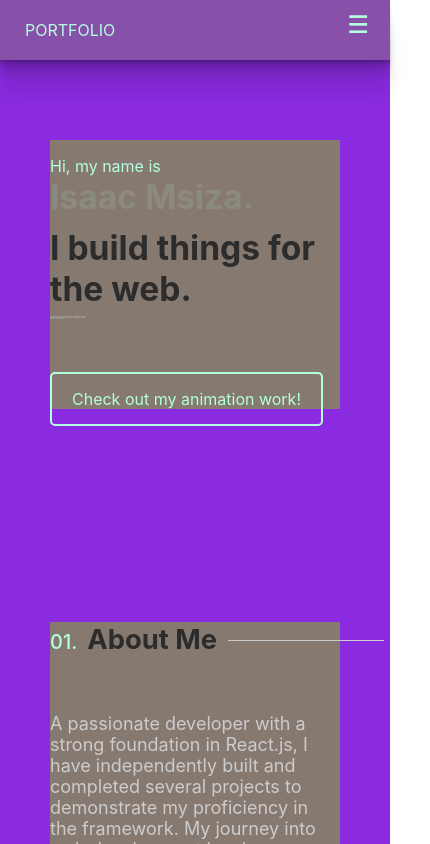
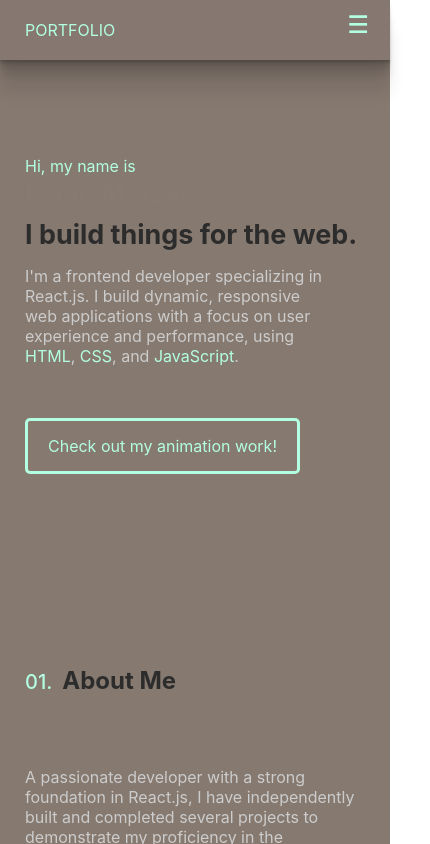
Before and after one commit to ITMsiza/portfolio, a React (Create React App) app: page / in a window 390 px wide. Shown: the top 844 px of the page, 430 px wide, since content can reach past the window. Built offline with nearby package versions, Linux system fonts and the light colour scheme.

Commit message:
modified file

```diff
--- a/src/App.css
+++ b/src/App.css
@@ -305,7 +305,7 @@
   border-radius: 0.313rem;
   border-style: solid;
   border-color: #b3ffe1;
-  border-width: 0.125rem;
+  border-width: 0.8vw;
   color: #b3ffe1;
   text-decoration: none;
   transition: transform 5s;
@@ -343,7 +343,7 @@
 }
 
 .aboutSection span {
-  font-size: 1.25rem;
+  font-size: 20px;
   font-weight: 500;
 }
 
@@ -371,7 +371,6 @@
 
 .aboutSection h2 {
   color: rgba(44, 44, 44, 1);
-  font-size: 27.396Px;
 }
 
 .aboutLine {
@@ -456,6 +455,7 @@
 .workSection span {
   font-size: 1.25rem;
   font-weight: 500;
+  color: #b3ffe1;
 }
 
 .firstClass {
@@ -463,7 +463,7 @@
   margin: 0 auto;
 }
 
-.firstClass h2 {
+.workSection h2 {
   color: rgba(44, 44, 44, 1);
 }
 
@@ -498,6 +498,7 @@
   background-color: rgb(150, 141, 134);
   border-radius: 0.313rem;
   width: 100%;
+  min-width: 10px;
   height: auto;
   z-index: 999;
   box-shadow: rgba(0, 0, 0, 0.19) 0px 10px 20px, rgba(0, 0, 0, 0.23) 0px 6px 6px;
@@ -527,7 +528,7 @@
 
 .javaProjects .fontAwesomeIconGit {
   font-size: 1.563rem;
-  color:rgba(44, 44, 44, 1);
+  color: rgba(44, 44, 44, 1);
   transition: color;
   position: absolute;
   top: 2.4rem;
@@ -761,7 +762,7 @@
 .contactSection p {
   color: #cccccc;
   width: 40%;
-  min-width: 380px;
+  min-width: 180px;
   position: relative;
   margin: 0 auto;
 }
@@ -810,7 +811,7 @@
   align-items: center;
   justify-content: center;
   margin-left: 40px;
-  margin-top: 220px;
+  margin-top: 180px;
 }
 
 .brands2 .brandIcon {
@@ -929,8 +930,10 @@
   }
 }
 
+
+
 @media (max-width: 768px) {
-  .contactSection p{
+  .contactSection p {
     word-wrap: break-word;
   }
 
@@ -1056,26 +1059,75 @@
 }
 
 @media (max-width: 590px) {
-  .workLine{
-    display:none;
+  .workLine {
+    display: none;
   }
 }
 
 @media (max-width: 480px) {
   .App {
-    padding: 0 50px;
-    background-color: blueviolet;
+    padding: 0 25px;
+
   }
 
-  .content h1 {
-    font-size: 2.1rem;
+  .aboutLine {
+    display: none;
   }
 
-  .name span {
-    font-size: 2.1rem;
+  .workSection {
+    width: 100%;
   }
 
-  .skill{
-    font-size: 1px;
+  .contactSection p,
+  .skill,
+  .sub-section {
+    font-size: 16px;
+  }
+
+  .button2 {
+    position: relative;
+    right: 25px;
+  }
+
+  .button {
+    position: relative;
+    right: 25px;
+  }
+
+}
+
+@media (max-width: 378px) {
+  .brands2 {
+    margin: 120px auto 0px;
+    margin-top: 180px;
+
+  }
+
+  .brands2 .brandIcon {
+    margin-right: 10px;
   }
 }
+
+@media (max-width: 328px) {
+  .content a {
+    font-size: 4vw;
+  }
+}
+
+@media (max-width: 307px) {
+  .javaProjects {
+    display: grid;
+    grid-template-columns: repeat(auto-fill, minmax(150px, 1fr));
+    gap: 20px;
+  }
+
+  .reactProjects {
+    display: grid;
+    grid-template-columns: repeat(auto-fill, minmax(150px, 1fr));
+    gap: 20px;
+  }
+
+  .brands2 .brandIcon {
+    margin-right: 10px;
+  }
+}
--- a/src/App.js
+++ b/src/App.js
@@ -97,8 +97,8 @@ function App() {
           </div>
         </Element>
         <Element name="work" className="workSection">
+          <h2><span>03.</span>Some of The Things I've Built <hr className='workLine' /></h2>
           <div className='firstClass'>
-            <h2><span>03.</span>Some of The Things I've Built <hr className='workLine' /></h2>
             <p>Projects using CSS,HTML and JavaScript</p>
             <div className='javaProjects'>
               <div>
```
